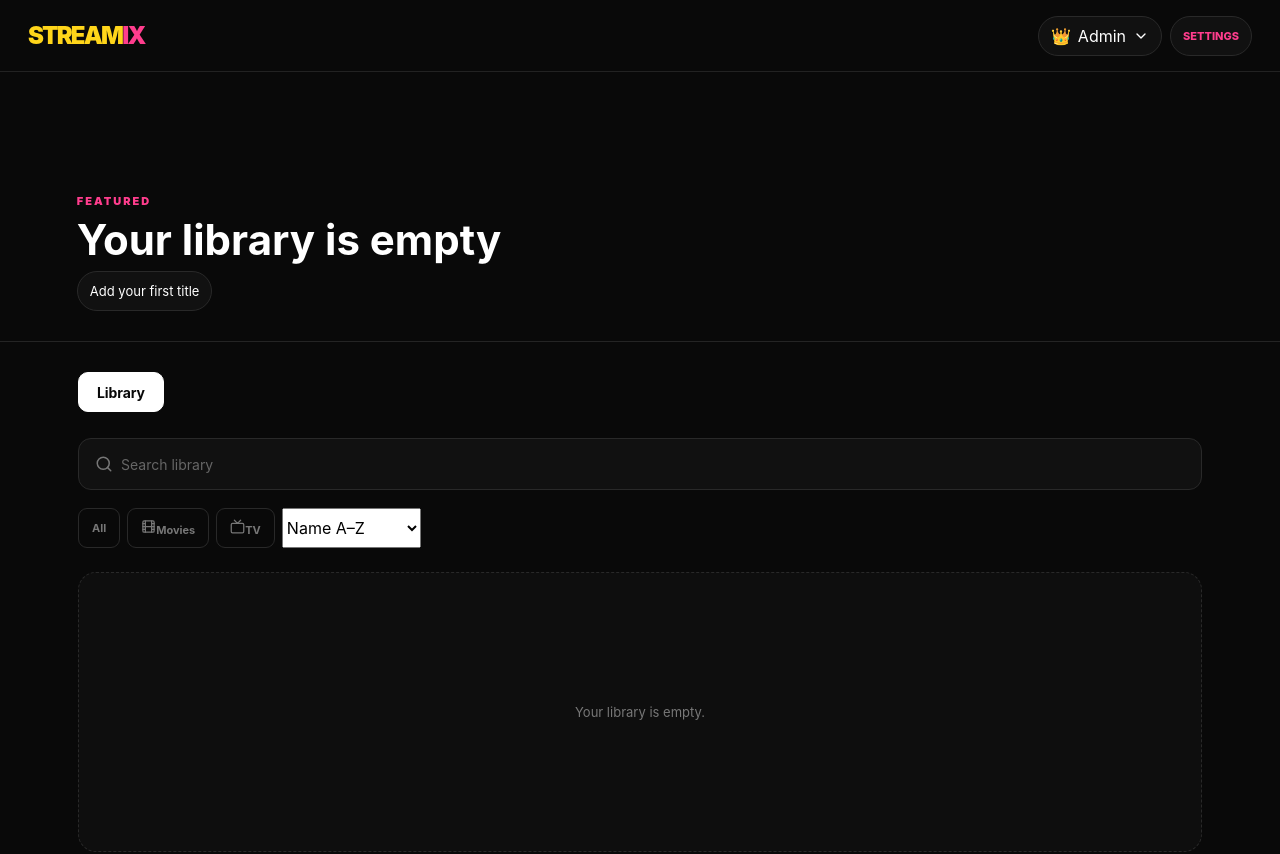
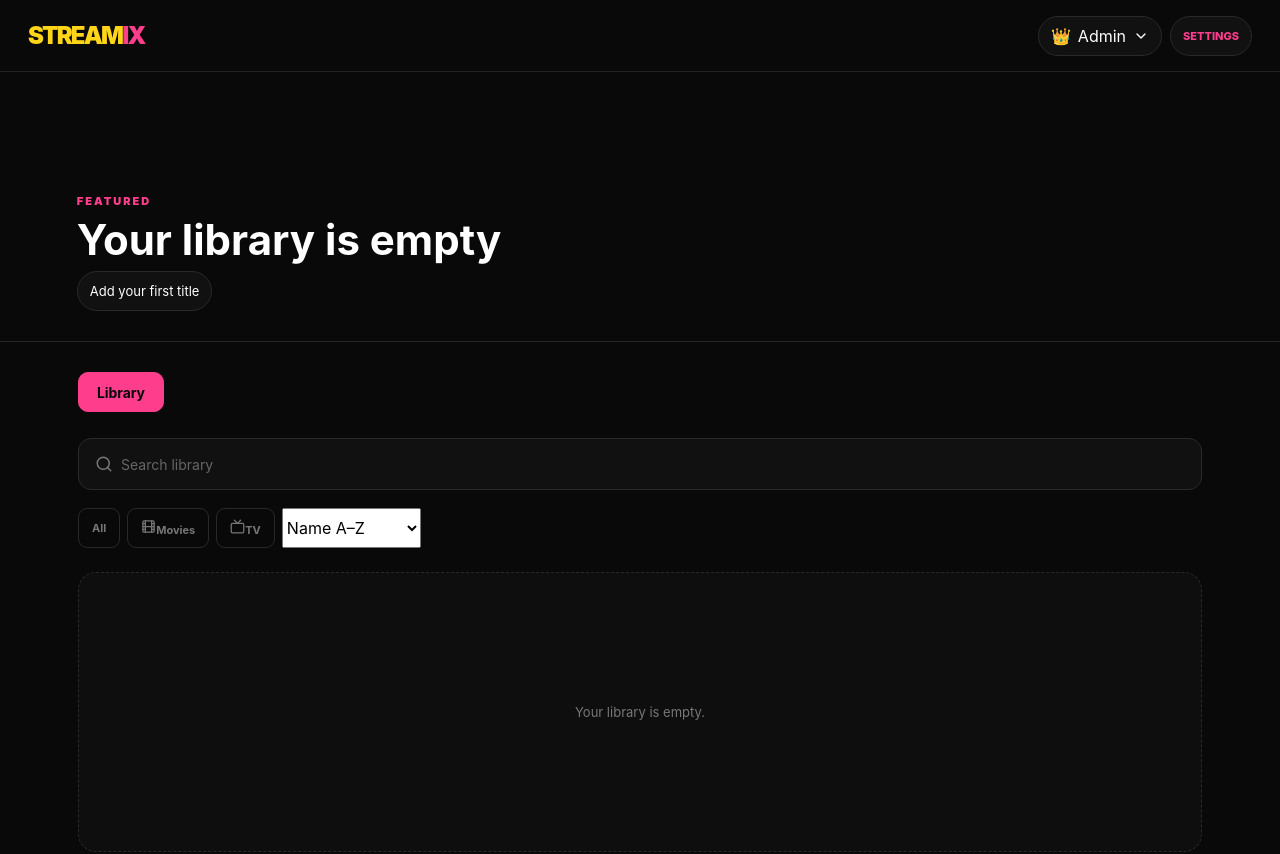
Before and after one commit to DevbySammy/Streamix, a React (Vite) app: page / in a window 1280 px wide. Shown: the top 854 px of the page. Built offline with nearby package versions, Linux system fonts and the light colour scheme.

Commit message:
Update active button styles in switch component

```diff
--- a/src/styles.css
+++ b/src/styles.css
@@ -178,9 +178,9 @@ border: 1px solid #292929;
 }
 
 .switch button.active {
-background: #fff;
-color: #090909;
-border: 1px solid #fff;
+  background: #ff3d8d;
+  color: #090909;
+  border: 1px solid #ff3d8d;
 }
 
 /* Toolbar */
```
